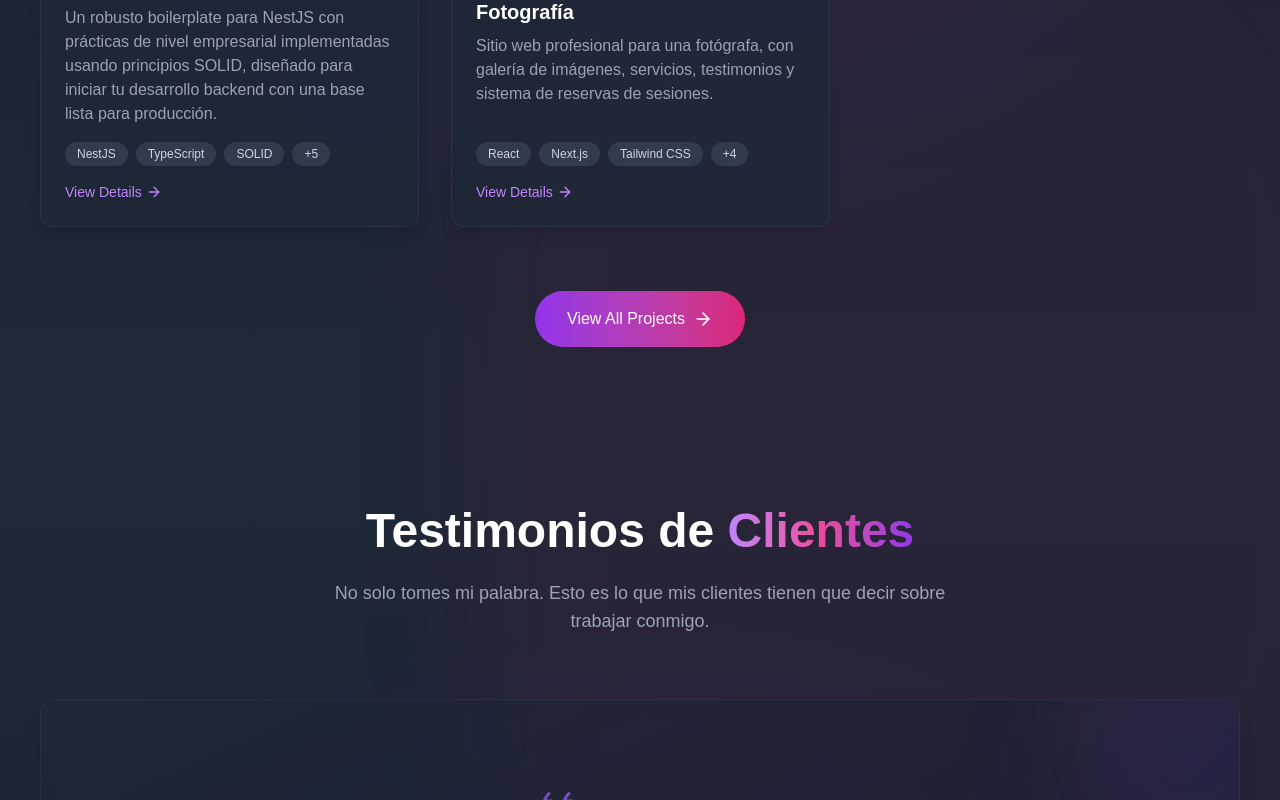
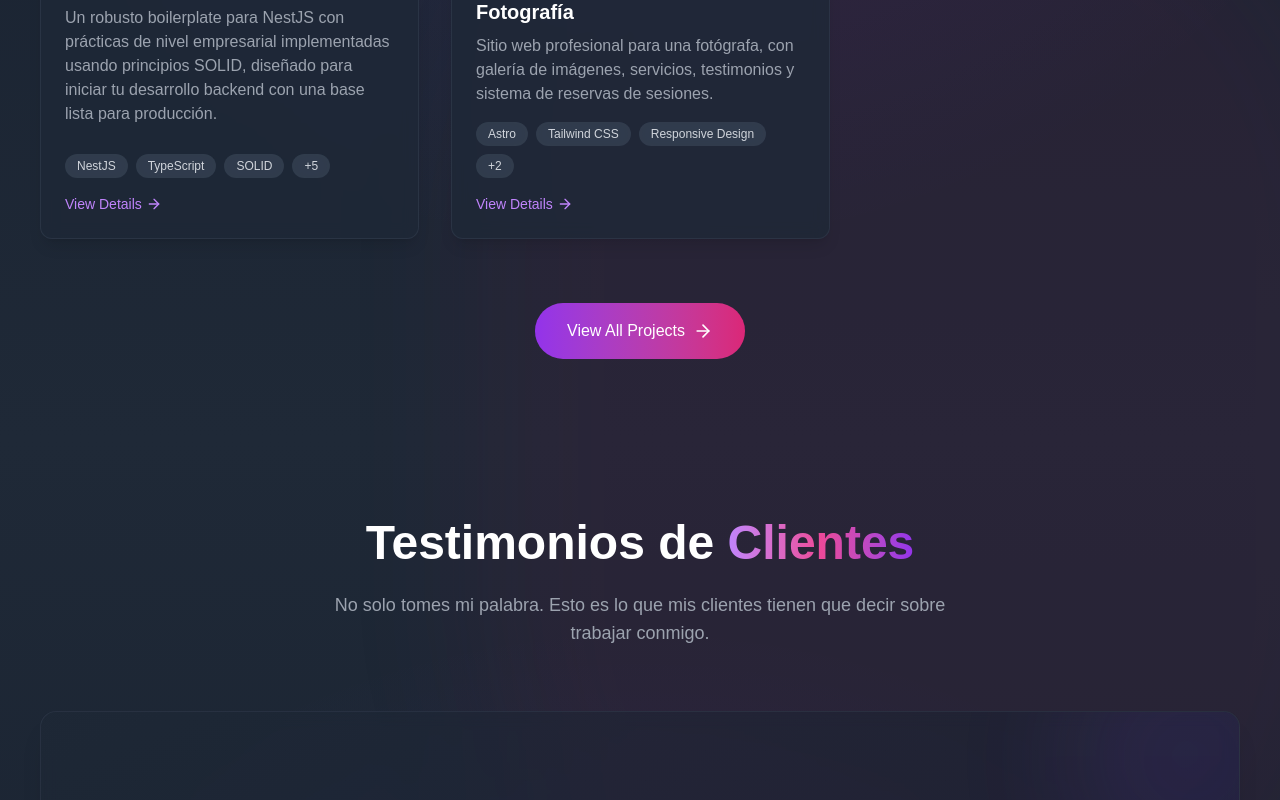
Before and after one commit to CamiloMaria/camilo-portafolio, a Next.js app: page / in a window 1280 px wide. Shown: the part 6520-7320 px from the top of the page. Built offline with nearby package versions, Linux system fonts and the light colour scheme.

Commit message:
Update project tags for "BeccaStudio - Portafolio de Fotografía" in project.ts to reflect the transition from React to Astro, enhancing the accuracy of project categorization in the portfolio section.

```diff
--- a/src/consts/project/project.ts
+++ b/src/consts/project/project.ts
@@ -100,7 +100,7 @@ const projects: Project[] = [
             "/projects/becca-5.webp",
             "/projects/becca-6.webp",
         ],
-        tags: ["React", "Next.js", "Tailwind CSS", "Framer Motion", "Responsive Design", "Fotografía", "Portafolio"],
+        tags: ["Astro", "Tailwind CSS", "Responsive Design", "Fotografía", "Portafolio"],
         demoUrl: "https://beccastudio.com/",
         githubUrl: "https://github.com/CamiloMaria/beccastudio",
         featured: true,
```
